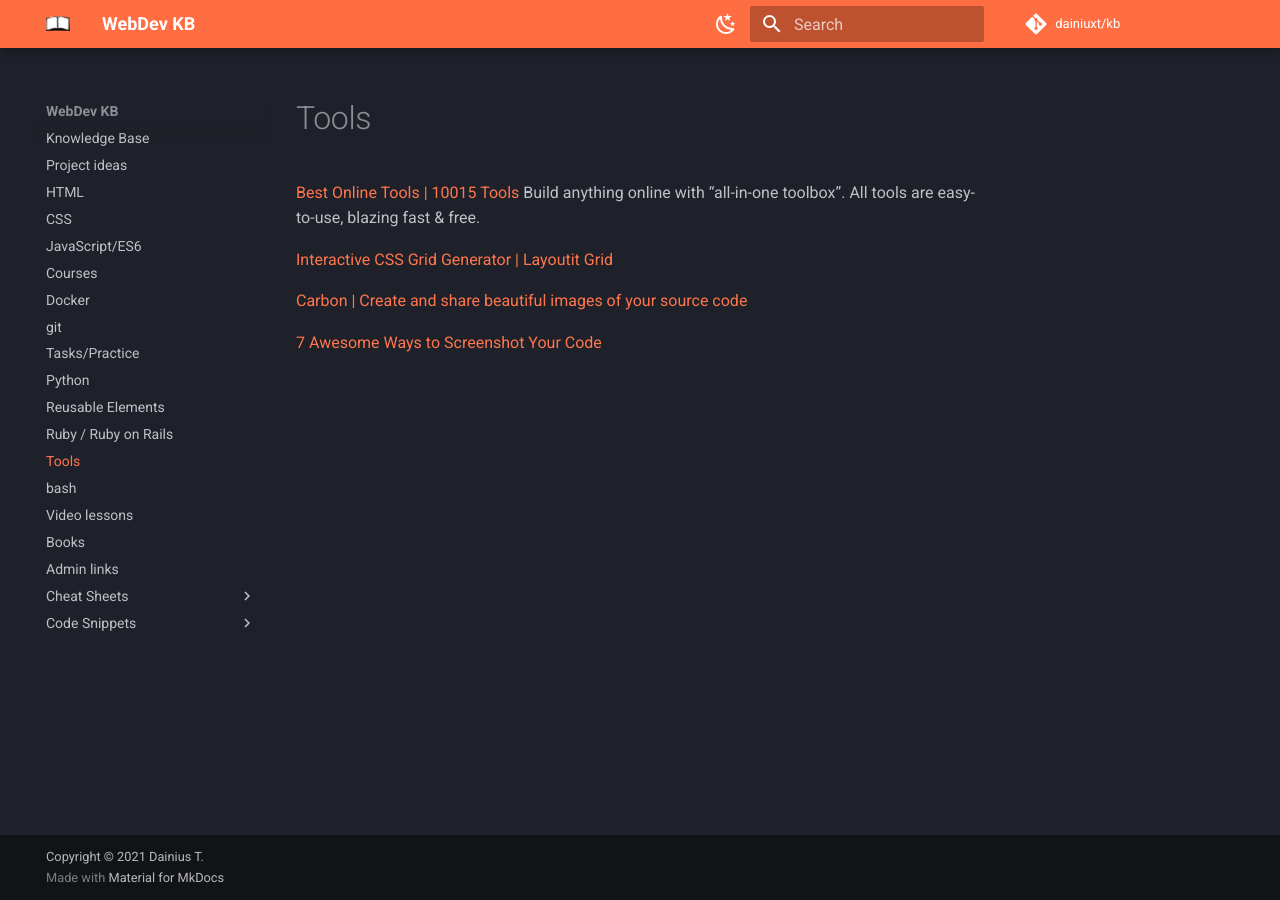
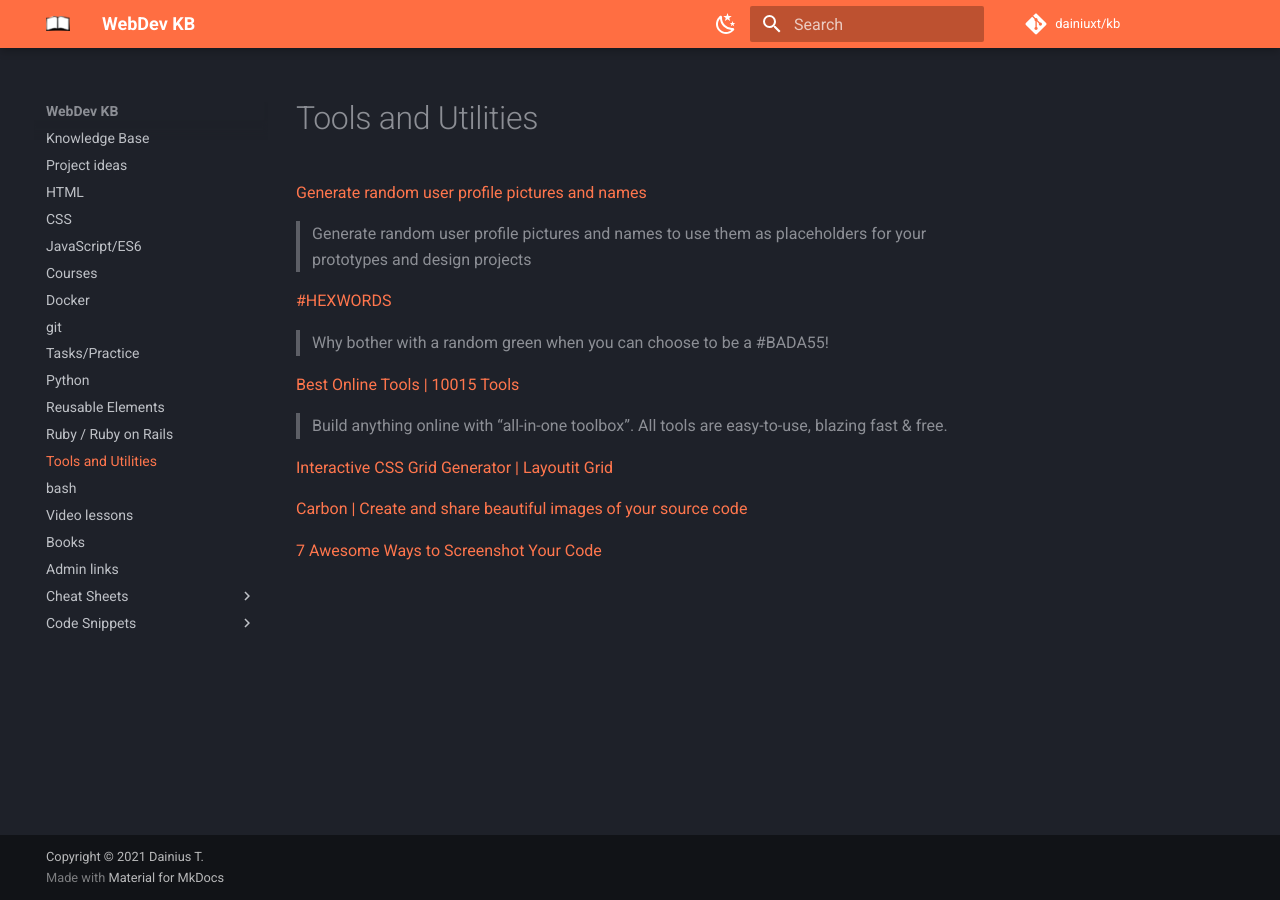
Before and after one commit to dainiuxt/kb, an MkDocs documentation site: the page built from docs/Tools.md, in a window 1280 px wide. Built offline with MkDocs 1.6.1 and Material for MkDocs 9.7.7, drawn with Linux system fonts in a browser that asks for light colours; comment, search, counter and statistics services are not loaded.

Commit message:
update main branch

```diff
--- a/docs/Tools.md
+++ b/docs/Tools.md
@@ -1,6 +1,18 @@
-# Tools
+# Tools and Utilities
 
-[Best Online Tools | 10015 Tools](https://10015.io/) Build anything online with “all-in-one toolbox”. All tools are easy-to-use, blazing fast & free.
+[Generate random user profile pictures and names](https://xsgames.co/randomusers/)
+
+> Generate random user profile pictures and names to use
+> them as placeholders for your prototypes and design projects
+
+[#HEXWORDS](https://hexwords.netlify.app/)
+
+> Why bother with a random green when you can choose to be a #BADA55!
+
+
+[Best Online Tools | 10015 Tools](https://10015.io/)
+
+> Build anything online with “all-in-one toolbox”. All tools are easy-to-use, blazing fast & free.
 
 [Interactive CSS Grid Generator | Layoutit Grid](https://grid.layoutit.com/)
 
```
